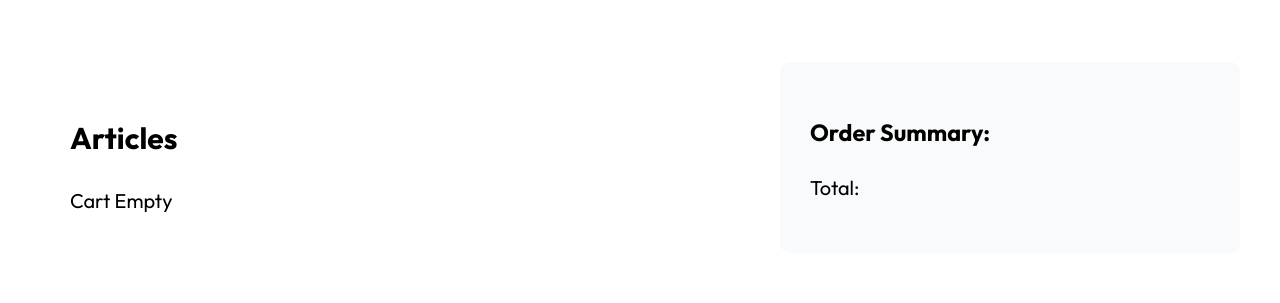
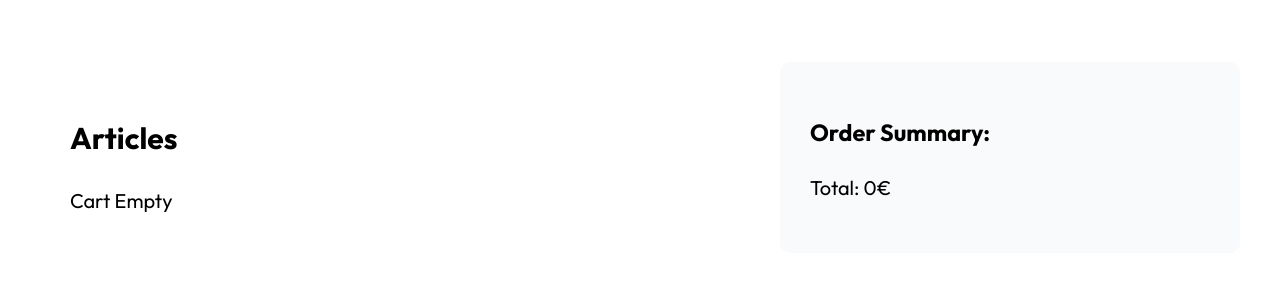
Before and after one commit to oscarsangpa/guitars-nextjs, a Next.js app: page /cart in a window 1280 px wide. Shown: the part 359-662 px from the top of the page. Built offline with nearby package versions, Linux system fonts and the light colour scheme.

Commit message:
feat: calculate total price

```diff
--- a/pages/cart.js
+++ b/pages/cart.js
@@ -1,9 +1,18 @@
-import React from 'react'
+import { useState, useEffect } from 'react'
 import Layout from '../components/layout'
 import Image from 'next/image'
 import styles from "../styles/cart.module.css"
 
 function Cart({ cart, updateAmount }) {
+
+  const [total, setTotal] = useState(0)
+
+  useEffect(()=> {
+    const totalCalculate = cart.reduce(( total, product )=> total + (product.price * product.amount), 0)
+    setTotal(totalCalculate)
+
+  }, [cart])
+
   return (
     <Layout title="Cart">
       <main className='container'>
@@ -53,7 +62,7 @@ function Cart({ cart, updateAmount }) {
           </div>
           <aside className={styles.resume}>
             <h3>Order Summary: </h3>
-            <p>Total: </p>
+            <p>Total: {total}€ </p>
           </aside>
         </div>
       </main>
--- a/pages/guitars/[url].js
+++ b/pages/guitars/[url].js
@@ -1,7 +1,7 @@
+import { useState } from "react";
 import Image from "next/image";
+import Layout from "../../components/layout";
 import styles from "../../styles/guitars.module.css"
-import Layout from "../../components/layout";
-import { useState } from "react";
 
 export default function GuitarProduct({ guitar, addToCart }) {
 
--- a/styles/cart.module.css
+++ b/styles/cart.module.css
@@ -63,5 +63,7 @@
     background-color: #f9fafb;
     padding: 3rem;
     border-radius: 1rem;
+    position: sticky;
+    top: 3rem;
 
 }
```
